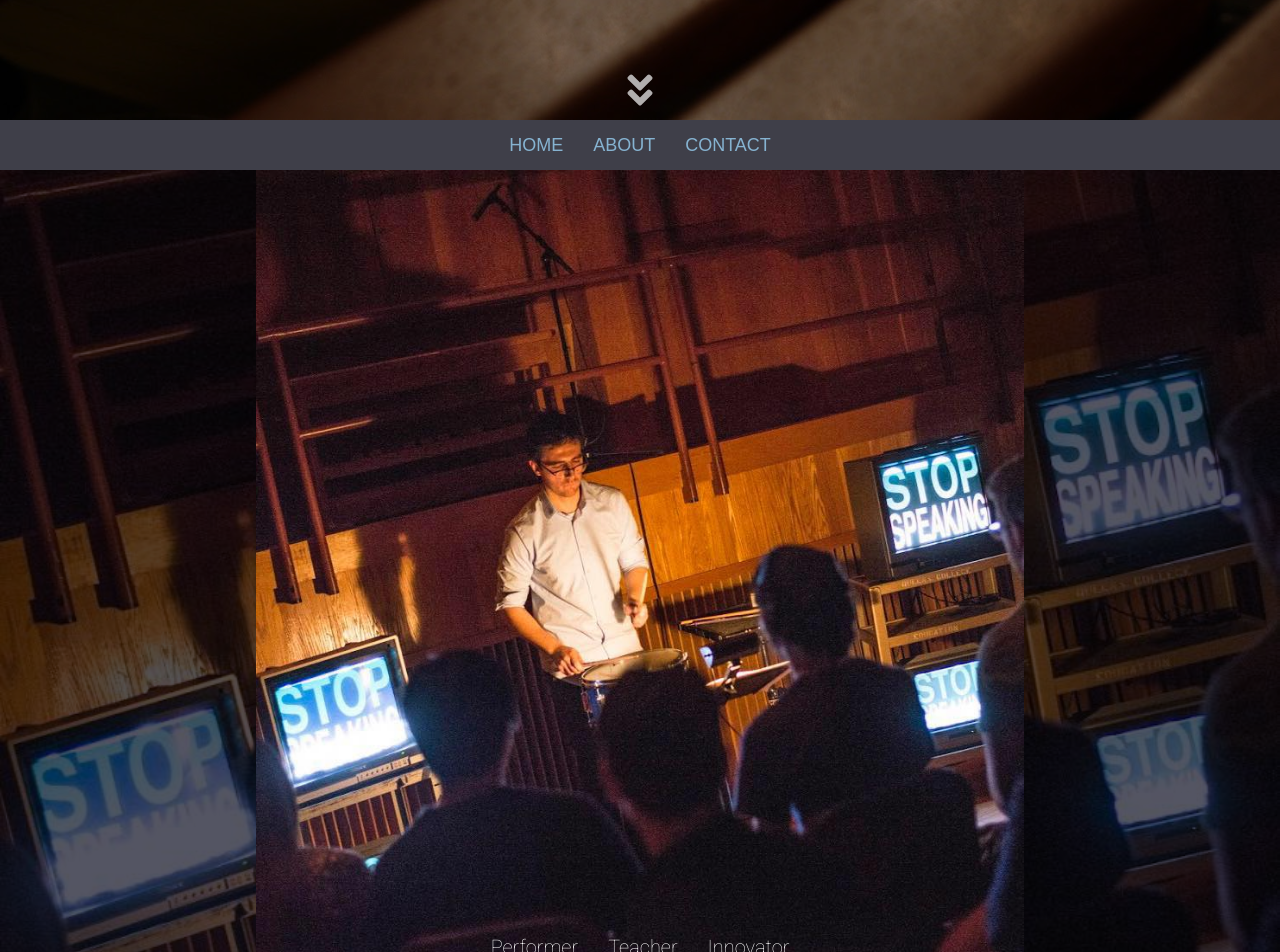
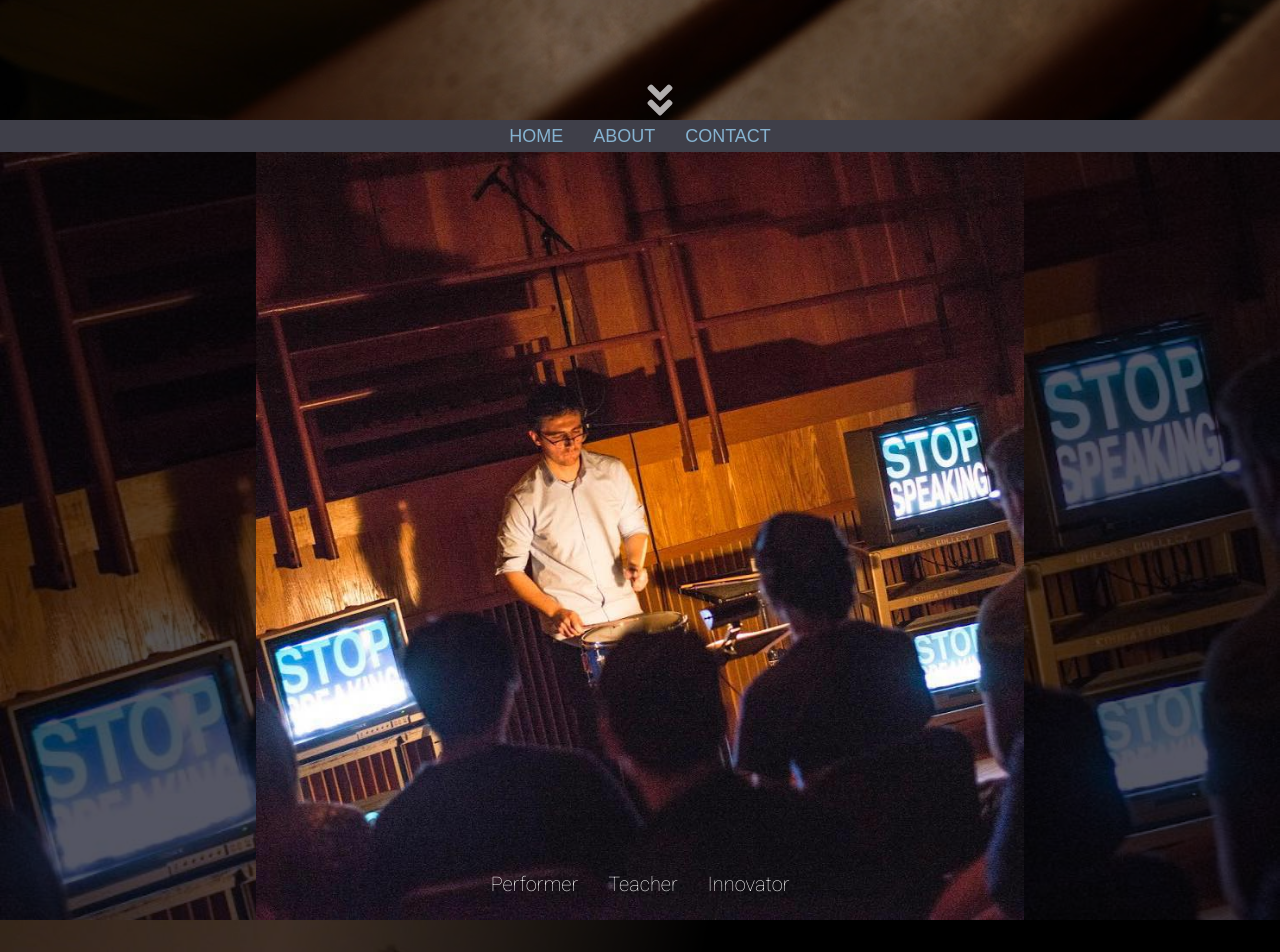
Before and after one commit to tommywu10/JuanHerrera, a React (Create React App) app: page / in a window 1280 px wide. Shown: the part 680-1632 px from the top of the page. Built offline with nearby package versions, Linux system fonts and the light colour scheme; a web font is replaced by a local one.

Commit message:
added arrow functionality

```diff
--- a/package.json
+++ b/package.json
@@ -19,6 +19,7 @@
     "react-icons": "^4.2.0",
     "react-router-dom": "^5.2.0",
     "react-scripts": "4.0.2",
+    "react-scroll": "^1.8.1",
     "web-vitals": "^1.1.0"
   },
   "scripts": {
--- a/src/App.css
+++ b/src/App.css
@@ -79,7 +79,9 @@ html, body {
   font-size: 40px;
   color: rgb(177, 174, 174);
   position: absolute;
-  bottom: 10px;
+  bottom: 0;
+  left: 45%;
+  cursor: pointer;
 }
 /* --------------------------HOME CONTAINER------------------------ */
 
@@ -124,6 +126,7 @@ html, body {
   display: flex;
   position: absolute;
   bottom: 1px;
+  margin: 13px 0;
 }
 
 .home-main-text p {
@@ -286,7 +289,16 @@ html, body {
 
 /* --------------------------MEDIA QUERY------------------------ */
 
-@media (min-width: 1024px) {
+
+@media (min-width: 768px) {
+  .header-container {
+    height: 60px;
+  }
+
+  #landing-page-arrow {
+    left: 50%;
+  }
+
   .home-main-container img {
     width: 60%;
     height: 100%;
@@ -327,6 +339,10 @@ html, body {
     align-items: center;
   }
 
+  .liminal-space-content p {
+    width: 85%;
+  }
+
   .liminal-space-logo {
     order: 2;
     width: 50%;
@@ -335,7 +351,7 @@ html, body {
   }
 
   #liminal-crew-img {
-    display: none;
+    width: 50%;
   }
 
   .contact-container h1 {
--- a/src/Components/About.js
+++ b/src/Components/About.js
@@ -3,7 +3,7 @@ import percussion from '../images/percussion.jpg'
 
 export default function About(){
     return (
-        <div className="about-me-container">
+        <div className="about-me-container" id="about">
             <div className="about-me-title">
                 <h1>What I Do</h1>
             </div>
--- a/src/Components/Contact.js
+++ b/src/Components/Contact.js
@@ -5,7 +5,7 @@ import cactus from '../images/cactus.jpg'
 
 export default function Contact(){
     return (
-        <div className="contact-container">
+        <div className="contact-container" id="contact">
             <h1>Get in touch!</h1>
             <div className="contact-content">
 
--- a/src/Components/Header.js
+++ b/src/Components/Header.js
@@ -1,13 +1,13 @@
 import React from 'react'
-import {Link} from 'react-router-dom'
+import {Link} from "react-scroll"
 
 export default function Header(){
     return (
         <div className="header-container">
             <nav className="nav-bar">
-                <Link to="/">Home</Link>
-                <Link to="/about">About</Link>
-                <Link to="/contact">Contact</Link>
+                <Link to="home-main" spy={true} smooth={true} duration={1000}>Home</Link>
+                <Link to="about" spy={true} smooth={true} duration={1000}>About</Link>
+                <Link to="contact" spy={true} smooth={true} duration={1750}>Contact</Link>
 
             </nav>
         </div>
--- a/src/Components/Home.js
+++ b/src/Components/Home.js
@@ -1,6 +1,5 @@
 import React from 'react'
 
-import Header from './Header'
 import Footer from './Footer'
 import LandingPage from './LandingPage'
 import About from './About'
@@ -14,7 +13,6 @@ export default function Home(){
     return (
         <div className="home-container">
             <LandingPage />
-            <Header />
             <HomeMain />
             <About />
             <LiminalSpace />
--- a/src/Components/HomeMain.js
+++ b/src/Components/HomeMain.js
@@ -1,9 +1,11 @@
 import React from 'react'
 import recitalImage from '../images/recital.jpg'
+import Header from './Header'
 
 const HomeMain = () => {
     return (
-        <div className="home-main-container">
+        <div className="home-main-container" id="home-main">
+            <Header />
                 <div className="home-main-content">
                     <div className="home-main-text">
                         <p>Performer</p>
--- a/src/Components/LandingPage.js
+++ b/src/Components/LandingPage.js
@@ -1,5 +1,6 @@
 import React from 'react'
 import {FaAngleDoubleDown} from "react-icons/fa"
+import {Link} from "react-scroll"
 
 export default function LandingPage(){
 
@@ -8,7 +9,7 @@ export default function LandingPage(){
             <div className="landing-page-text">
                 <h1>Juan Herrera</h1>
                 <h2>Percussion</h2>
-                <FaAngleDoubleDown id="landing-page-arrow"/>
+                <Link to="home-main" className="down-arrow" spy={true} smooth={true} duration={1000}><FaAngleDoubleDown id="landing-page-arrow"/></Link>
             </div>
         </div>
     )
```
Also changed, not shown: 1 other file (tests, documents, lock files or other folders).
